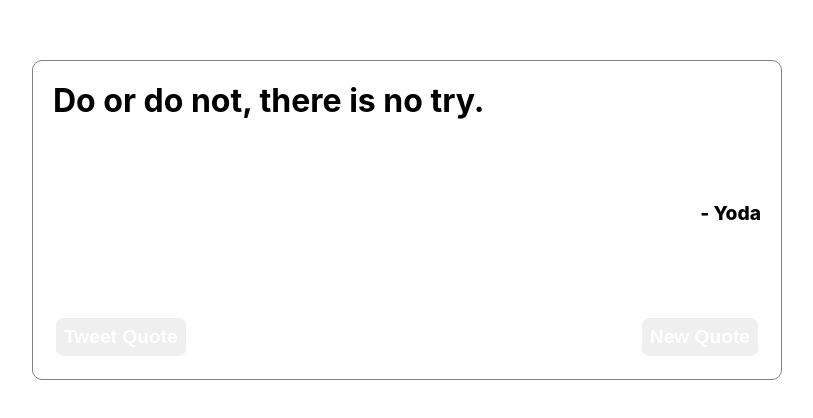
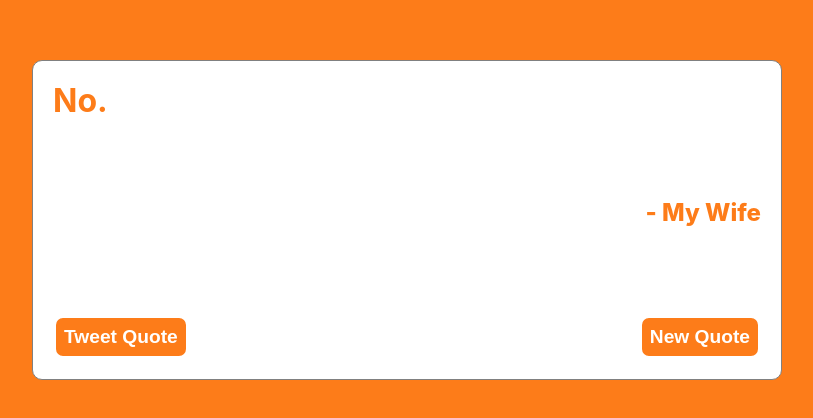
Before and after one commit to mhgamboa/quote-machine, a React (Create React App) app: page / in a window 1280 px wide. Shown: the part 180-598 px from the top of the page, without its empty margins (233-1046 px from the left). Built offline with nearby package versions, Linux system fonts and the light colour scheme.

Commit message:
Trying to figure out Redux

```diff
--- a/src/App.css
+++ b/src/App.css
@@ -15,21 +15,21 @@
           justify-content: space-between;
   width: 90vw;
   height: 40vh;
-  min-height: 180px;
+  min-height: 280px;
   max-width: 750px;
 }
 
 #quote-box #text {
-  -webkit-transition: 1500ms;
-  transition: 1500ms;
+  -webkit-transition: 800ms;
+  transition: 800ms;
 }
 
 #quote-box #author {
   text-align: right;
   margin-top: 0px;
-  -webkit-transition: 1500ms;
-  transition: 1500ms;
-  font-size: 1.2em;
+  -webkit-transition: 800ms;
+  transition: 800ms;
+  font-size: 1.5em;
   font-weight: 800;
 }
 
@@ -47,8 +47,8 @@
   border: solid white 3px;
   border-radius: 10px;
   color: white;
-  -webkit-transition: 1500ms;
-  transition: 1500ms;
+  -webkit-transition: 800ms;
+  transition: 800ms;
   font-size: 1.2em;
   font-weight: 700;
 }
@@ -87,7 +87,7 @@ body {
   -webkit-box-pack: center;
       -ms-flex-pack: center;
           justify-content: center;
-  -webkit-transition: 1500ms;
-  transition: 1500ms;
+  -webkit-transition: 500ms;
+  transition: 500ms;
 }
 /*# sourceMappingURL=App.css.map */
--- a/src/App.js
+++ b/src/App.js
@@ -27,8 +27,10 @@ class App extends Component {
       color: newColor
     })
   }
+  componentDidMount() {
+    setTimeout(this.newQuote,1)
+  }
   render() {
-
     return (
     <div className="App" style={{backgroundColor: this.state.color}}>
       <div id="quote-box">
--- a/src/quotesArray.js
+++ b/src/quotesArray.js
@@ -8,7 +8,7 @@ const QuotesArray = [
     {quote: "In the end, it's not the years in your life that count. It's the life in your years.", author: "Abraham Lincoln"},
     {quote: "Do not let making a living prevent you from making a life.", author: "John Wooden"},
     {quote: "The way to get started is to quit talking and begin doing.", author: "Walt Disney"},
-    {quote: '"Hello World!"', author: "Anyone who's every coded"},
+    {quote: '"Hello World!"', author: "Anyone who's ever coded"},
     {quote: "", author: ""},
 ]
 
--- a/src/scss/_Base.scss
+++ b/src/scss/_Base.scss
@@ -17,5 +17,5 @@ body {
     display: flex;
     align-items: center;
     justify-content: center;
-    transition: 1500ms;
+    transition: 500ms;
 }
--- a/src/scss/_Box.scss
+++ b/src/scss/_Box.scss
@@ -1,3 +1,5 @@
+$transition-time: 800ms;
+
 #quote-box {
     //color & border
     background-color: white;
@@ -11,18 +13,18 @@
     justify-content: space-between;
     width: 90vw;
     height: 40vh;
-    min-height: 180px;
+    min-height: 280px;
     max-width: 750px;
 
     #text {
-        transition: 1500ms;
+        transition: $transition-time;
     }
 
     #author {
         text-align: right;
         margin-top: 0px;
-        transition: 1500ms;
-        font-size: 1.2em;
+        transition: $transition-time;
+        font-size: 1.5em;
         font-weight: 800;
     }
 
@@ -35,7 +37,7 @@
             border: solid white 3px;
             border-radius: 10px;
             color: white;
-            transition: 1500ms;
+            transition: $transition-time;
             font-size: 1.2em;
             font-weight: 700;
             &:hover {
```
Also changed, not shown: 2 other files (tests, documents, lock files or other folders).
